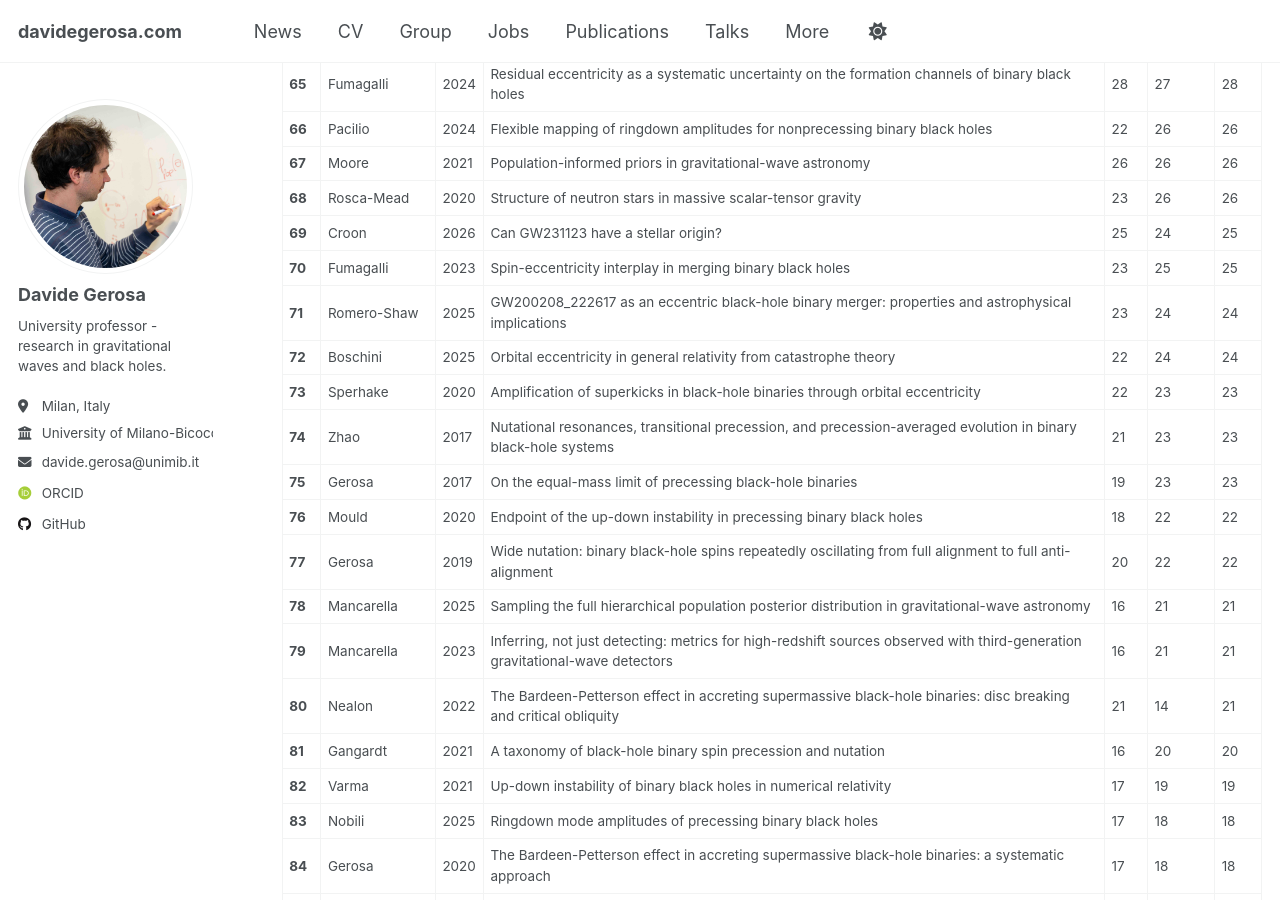
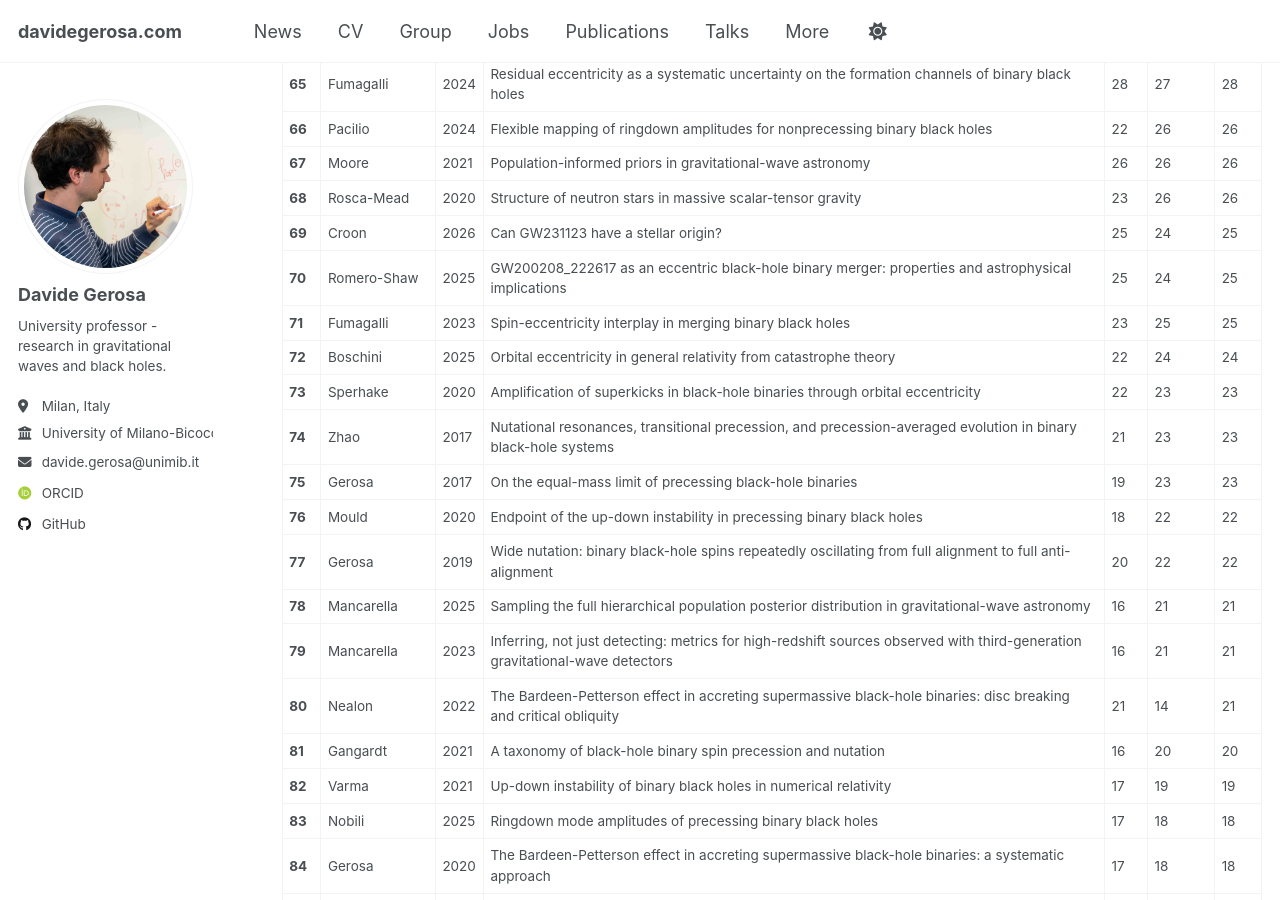
Before and after one commit to dgerosa/website, a Jekyll site: the page built from _pages/citations.md, in a window 1280 px wide and 900 px high, scrolled down 3082 px. Built offline with Jekyll 4.4.1, drawn with Linux system fonts in a browser that asks for light colours; some web fonts are replaced; some of the changed text lies outside the part shown.

Commit message:
Website update from workflow

```diff
--- a/_pages/_citations.md
+++ b/_pages/_citations.md
@@ -78,8 +78,8 @@
 | **67** | Moore | 2021 | Population-informed priors in gravitational-wave astronomy | 26 | 26 | 26 |
 | **68** | Rosca-Mead | 2020 | Structure of neutron stars in massive scalar-tensor gravity | 23 | 26 | 26 |
 | **69** | Croon | 2026 | Can GW231123 have a stellar origin? | 25 | 24 | 25 |
-| **70** | Fumagalli | 2023 | Spin-eccentricity interplay in merging binary black holes | 23 | 25 | 25 |
-| **71** | Romero-Shaw | 2025 | GW200208_222617 as an eccentric black-hole binary merger: properties and astrophysical implications | 23 | 24 | 24 |
+| **70** | Romero-Shaw | 2025 | GW200208_222617 as an eccentric black-hole binary merger: properties and astrophysical implications | 25 | 24 | 25 |
+| **71** | Fumagalli | 2023 | Spin-eccentricity interplay in merging binary black holes | 23 | 25 | 25 |
 | **72** | Boschini | 2025 | Orbital eccentricity in general relativity from catastrophe theory | 22 | 24 | 24 |
 | **73** | Sperhake | 2020 | Amplification of superkicks in black-hole binaries through orbital eccentricity | 22 | 23 | 23 |
 | **74** | Zhao | 2017 | Nutational resonances, transitional precession, and precession-averaged evolution in binary black-hole systems | 21 | 23 | 23 |
```
Also changed, not shown: other parts of _pages/_citations.md (+13 -13 lines), _pages/_group.md (+1 -1 lines), _pages/_publications.md (+1 -1 lines), _pages/_talks.md (+1 -1 lines).
